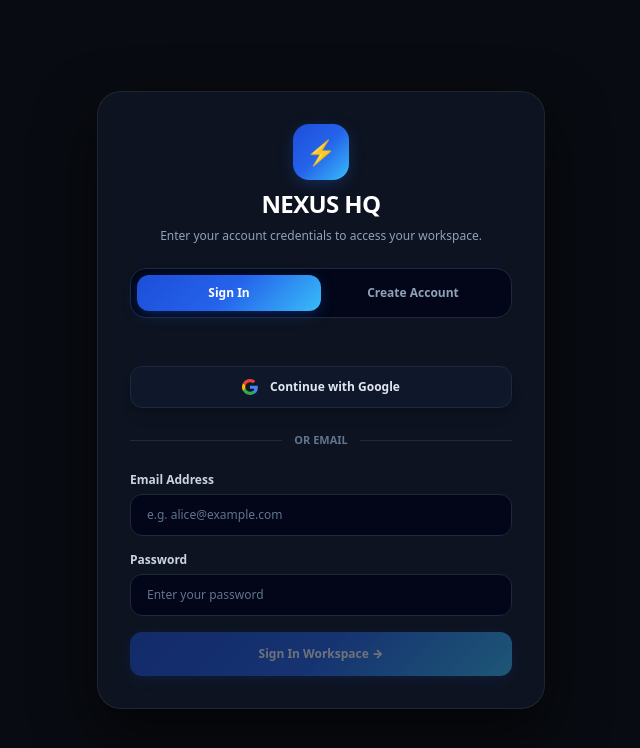
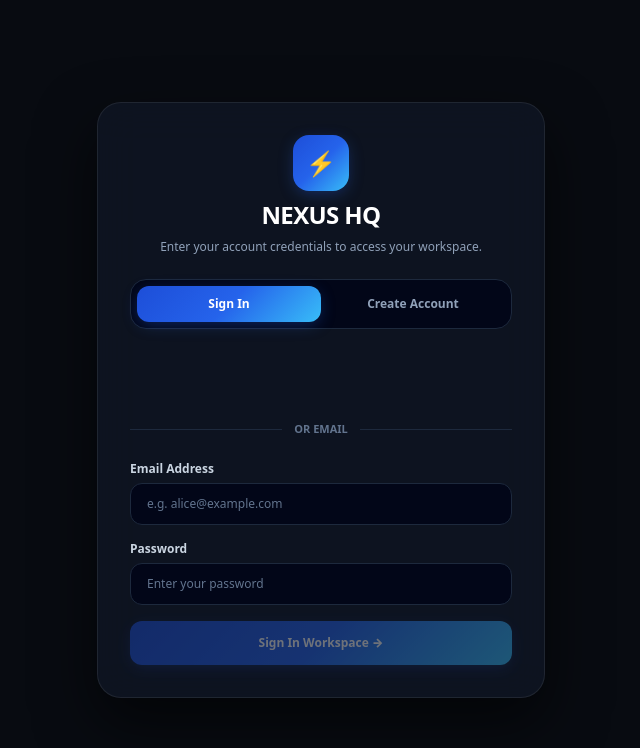
Before and after one commit to FarhanButt12/GroupChatApplication, a Next.js app in the folder frontend/: page / in a window 1280 px wide. Shown: the top 748 px of the page, without its empty margins (319-959 px from the left). Built offline with nearby package versions, Linux system fonts and the light colour scheme; no server answers.

Commit message:
style(auth): remove redundant button and style Google OAuth button with sleek outline theme

```diff
--- a/frontend/src/components/AuthForm.tsx
+++ b/frontend/src/components/AuthForm.tsx
@@ -79,11 +79,11 @@
 
         if (googleBtnRef.current) {
           window.google.accounts.id.renderButton(googleBtnRef.current, {
-            theme: 'filled_blue',
+            theme: 'outline',
             size: 'large',
             text: 'continue_with',
             shape: 'rectangular',
-            width: 360,
+            width: 380,
           });
         }
       }
@@ -94,14 +94,6 @@
       document.body.removeChild(script);
     };
   }, [googleClientId]);
-
-  const handleGoogleClickFallback = () => {
-    if (window.google) {
-      window.google.accounts.id.prompt();
-    } else {
-      setError('Google Sign-In service is loading. Please try again in a moment.');
-    }
-  };
 
   const handleSubmit = async (e: React.FormEvent) => {
     e.preventDefault();
@@ -217,37 +209,9 @@
         )}
 
         {/* Official Google OAuth Interactive Button */}
-        <div className="flex justify-center w-full">
+        <div className="flex justify-center w-full min-h-[44px]">
           <div ref={googleBtnRef} className="w-full flex justify-center" />
         </div>
-
-        {/* Fallback Custom Google OAuth Button */}
-        <button
-          type="button"
-          onClick={handleGoogleClickFallback}
-          disabled={loading}
-          className="w-full py-3 bg-slate-900 hover:bg-slate-800 text-slate-200 font-bold rounded-xl text-xs border border-slate-800 hover:border-slate-700 transition-all flex items-center justify-center gap-3 shadow-lg"
-        >
-          <svg className="w-4 h-4" viewBox="0 0 24 24">
-            <path
-              fill="#4285F4"
-              d="M23.745 12.27c0-.7-.06-1.4-.19-2.07H12v4.51h6.6c-.29 1.52-1.14 2.82-2.4 3.68v3.05h3.88c2.27-2.09 3.665-5.17 3.665-9.17z"
-            />
-            <path
-              fill="#34A853"
-              d="M12 24c3.24 0 5.95-1.08 7.93-2.91l-3.88-3.05c-1.08.72-2.45 1.16-4.05 1.16-3.12 0-5.77-2.1-6.72-4.93H1.27v3.15C3.25 21.3 7.31 24 12 24z"
-            />
-            <path
-              fill="#FBBC05"
-              d="M5.28 14.27c-.25-.72-.38-1.49-.38-2.27s.13-1.55.38-2.27V6.58H1.27C.46 8.2.0 10.05.0 12s.46 3.8 1.27 5.42l4.01-3.15z"
-            />
-            <path
-              fill="#EA4335"
-              d="M12 4.75c1.77 0 3.35.61 4.6 1.8l3.42-3.42C17.94 1.19 15.23 0 12 0 7.31 0 3.25 2.7 1.27 6.58l4.01 3.15c.95-2.83 3.6-4.98 6.72-4.98z"
-            />
-          </svg>
-          <span>Continue with Google</span>
-        </button>
 
         {/* Divider */}
         <div className="flex items-center gap-3">
```
